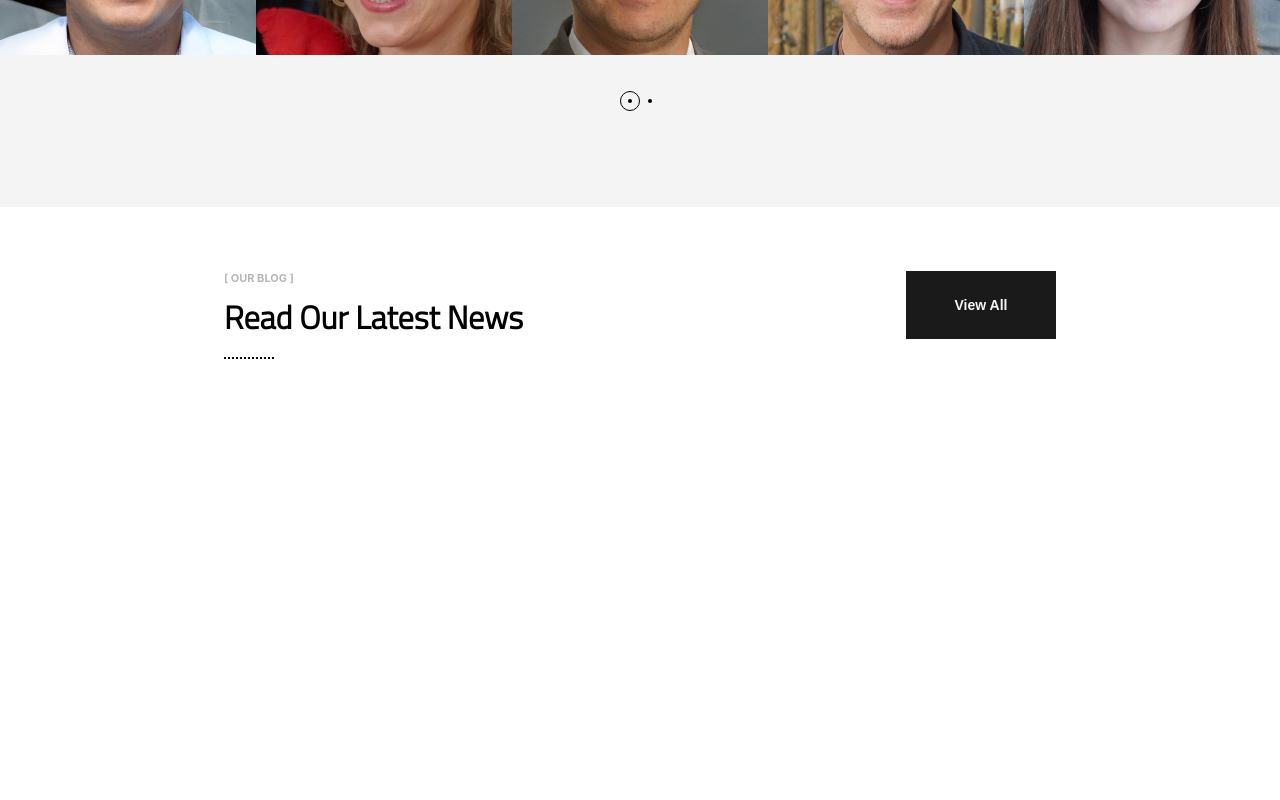
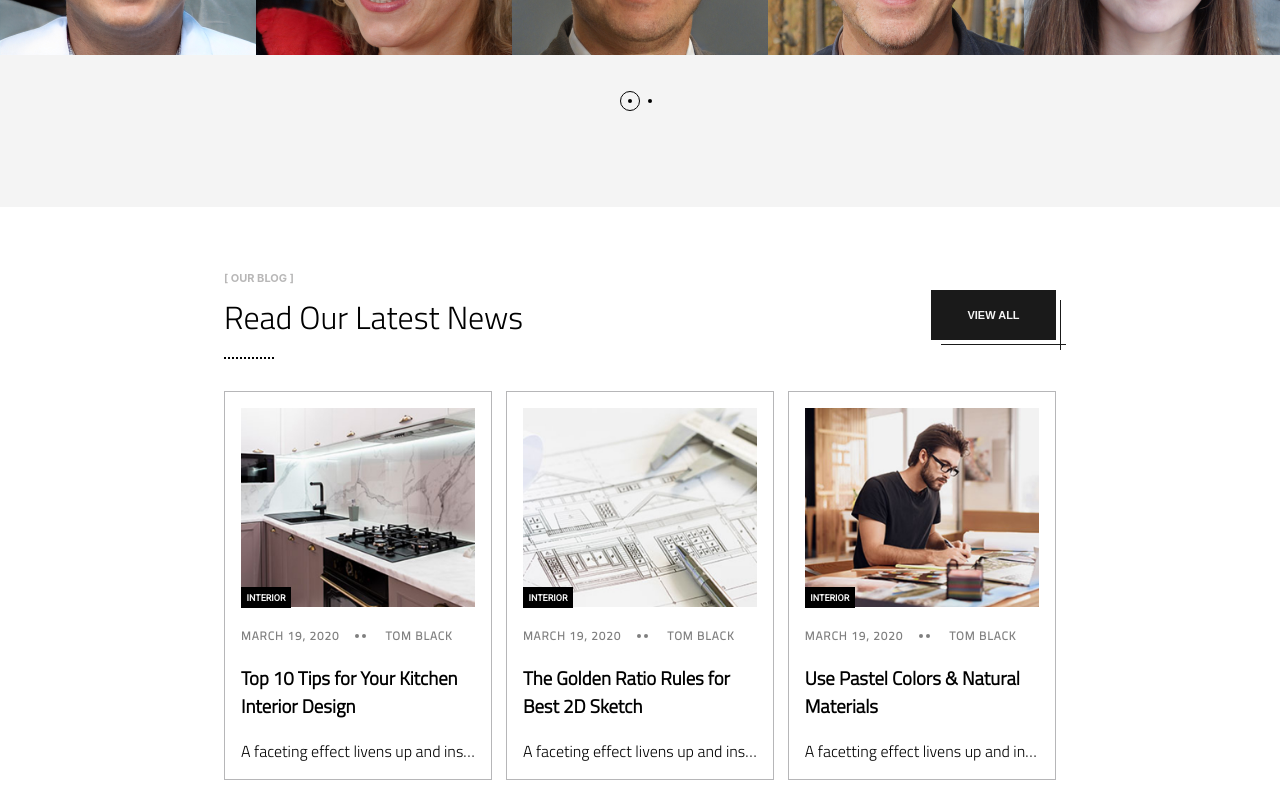
Before and after one commit to SharjeelSIqbal/headwire-assessment, a React (Create React App) app: page / in a window 1280 px wide. Shown: the part 2180-2980 px from the top of the page. Before the commit the page ends 2603 px from the top, so only its background shows below. Built offline with nearby package versions, Linux system fonts and the light colour scheme; a web font is replaced by a local one.

Commit message:
adjusted blog posts to fit inside a container and styled them accordingtto the mock-up, added some basic transition to the button

```diff
--- a/src/App.jsx
+++ b/src/App.jsx
@@ -1,4 +1,4 @@
-import {  Founder, About, HeaderSection, MeetOurTeam, Blog } from './components'
+import {  Founder, About, HeaderSection, MeetOurTeam, BlogPosts } from './components'
 
 const App = () => (
   <>
@@ -6,7 +6,7 @@ const App = () => (
     <Founder />
     <About />
     <MeetOurTeam />
-    <Blog />
+    <BlogPosts />
   </>
   )
 
--- a/src/components/blog.jsx
+++ b/src/components/blog-posts.jsx
@@ -1,22 +1,23 @@
 import '../css/blog.css'
+import { BlogCardContainer } from './blog'
 import { BracketHeading, SectionSubHeading } from './layout'
 
 const Blog = () => (
   <div className='ptb-4'>
     <div id='blog' className='w-container column m-center'>
-      <div className="flex space-between">
+      <div className="flex space-between align-center">
         <div className='column'>
           <BracketHeading> OUR BLOG </BracketHeading>
-          <SectionSubHeading>Read Our Latest News</SectionSubHeading>
+          <SectionSubHeading className='medium'>Read Our Latest News</SectionSubHeading>
           <div className='border-dotted' />
         </div>
-        <button className='blog-button'>
+        <button className='blog-button relative'>
           View All
+        <div className='blog-button-line-horizontal' />
+        <div className='blog-button-line-vertical' />
         </button>
       </div>
-      <div className="row-center">
-
-      </div>
+      <BlogCardContainer />
     </div>
   </div>
 )
--- a/src/components/blog/blog-card-container.jsx
+++ b/src/components/blog/blog-card-container.jsx
@@ -1,6 +1,38 @@
-const BlogCardContainer = () => (
-  <div className="row-center w-100">
+import { BlogCard } from "."
 
-  </div>
-)
+
+const BlogCardContainer = () => {
+  const blogs = [{
+    img: '/imgs/grid1.jpeg',
+    imgAlt: 'interior design',
+    designStyle: 'interior',
+    date: 'March 19, 2020',
+    author: 'tom black',
+    title: 'Top 10 Tips for Your Kitchen Interior Design',
+    content: 'A faceting effect livens up and inspires creativity'
+  }, {
+    img: './imgs/grid2.jpeg',
+    imgAlt: 'house design',
+    designStyle: 'interior',
+    date: 'March 19, 2020',
+    author: 'Tom Black',
+    title: 'The Golden Ratio Rules for Best 2D Sketch',
+    content: 'A faceting effect livens up and inspires creativity'
+  }, {
+    img: './imgs/grid3.jpeg',
+    imgAlt: 'interior design',
+    designStyle: 'interior',
+    date: 'March 19, 2020',
+    author: 'tom black',
+    title: `Use Pastel Colors & Natural Materials`,
+    content: 'A facetting effect livens up and inspires creativity'
+  }]
+
+  return (
+    <div className="flex align-center space-between w-100 mtb-2">
+      {blogs.map(post => <BlogCard post={post} />)}
+    </div>
+  )
+
+}
 export default BlogCardContainer
--- a/src/components/blog/blog-card.jsx
+++ b/src/components/blog/blog-card.jsx
@@ -1,11 +1,33 @@
-const BlogCard = ({ img, imgAlt, date, author, heading, content, designStyle}) => (
-  <div className='blog-card column-center plr-2'>
-    <div className='relative'>
-      <img className='blog-image' src={img} alt={imgAlt} />
-      <div className='blog-design-style'>{designStyle}</div>
+const BlogCard = ({ post}) => (
+  <div className='blog-card'>
+    <div className='column-center m-1'>
+    <div className='blog-img  mb-1 relative '>
+      <img className='w-100 relative' src={post.img} alt={post.imgAlt} />
+      <div className='blog-design-style row-center bold white-text roboto'>
+        <p className='m-0'>{post.designStyle}</p>
+      </div>
     </div>
-    <div></div>
-
+    <div className='w-100 flex blog-cite m-0'>
+      <h5 className='m-0 flex align-center g-1 titillium'>
+        <span>{post.date}</span>
+        <div className='flex'>
+          <div className='blog-circle' />
+          <div className='blog-circle' />
+        </div>
+        <span> {post.author}</span>
+      </h5>
+    </div>
+    <div className='titillium'>
+        <a>
+        <h3>{post.title}</h3>
+        </a>
+    </div>
+    <div className='w-100 titillium'>
+      <p className='m-0 w-100 blog-content'>
+        {post.content}
+      </p>
+    </div>
+    </div>
   </div>
 )
 
--- a/src/components/index.js
+++ b/src/components/index.js
@@ -2,12 +2,12 @@ import { default as HeaderSection } from './header-section'
 import { default as Founder } from './founder'
 import { default as About } from './about'
 import { default as MeetOurTeam } from './meet-our-team'
-import { default as Blog } from './blog'
+import { default as BlogPosts } from './blog-posts'
 
 
 export {
   About,
-  Blog,
+  BlogPosts,
   Founder,
   HeaderSection,
   MeetOurTeam
--- a/src/css/blog.css
+++ b/src/css/blog.css
@@ -1,14 +1,81 @@
-.blog-section {
+.blog-button {
+  height: 3.15rem;
+  width: 125px;
+  font-size: 11px;
+  font-weight: bold;
+  background-color: #1A1A1A;
+  color: whitesmoke;
+  text-transform: uppercase;
+}
 
-
+.blog-button-line-horizontal {
+  position: absolute;
+  height: 1px;
+  width: 125px;
+  bottom: -5px;
+  left: 10px;
+  border-bottom: 1px solid #1A1A1A;
+  transition: left .5s linear;
 }
 
 
-.blog-button {
-  height: 4.25rem;
-  width: 150px;
+
+.blog-button-line-vertical {
+  position: absolute;
+  height: 3.15rem;
+  width: 1px;
+  border-right: 1px solid #1A1A1A;
+  right: -5px;
+  top: 10px;
+  transition: top .5s linear;
+}
+
+.blog-button:hover .blog-button-line-vertical {
+  transition: top .5s linear;
+  top: 0;
+}
+
+.blog-button:hover .blog-button-line-horizontal {
+  transition: left .5s linear;
+  left: 0;
+}
+
+
+.blog-card {
+  border: 1px solid #B6B6B8;
+  width: 32%;
+}
+
+
+.blog-design-style {
+  padding: .35rem;
+  position: absolute;
+  bottom: 3px;
+  left: 0;
+  text-transform: uppercase;
+  background-color: black;
+  font-size: 9px;
+}
+
+
+.blog-content {
+  white-space: nowrap;
+  text-overflow: ellipsis;
+  overflow: hidden;
+}
+
+
+.blog-cite {
+  text-transform: uppercase;
+  color:rgba(0, 0, 0, 0.5);
   font-size: 14px;
-  font-weight: bold;
-  background-color: #1A1A1A;
-  color: whitesmoke;
+  letter-spacing: 1px;
 }
+
+.blog-circle {
+  border-radius: 50%;
+  width: 4px;
+  height: 4px;
+  background-color: rgba(0, 0, 0, 0.5);
+  margin-right: 3px;
+}
--- a/src/css/layout.css
+++ b/src/css/layout.css
@@ -39,6 +39,10 @@
   font-weight: lighter;
 }
 
+.medium {
+  font-weight: normal;
+}
+
 .gray-text {
   color: #A7A6A6;
 }
@@ -65,6 +69,9 @@
   padding: 0rem 2.75rem;
 }
 
+.p-1 {
+  padding: 1rem;
+}
 .m-center {
   margin: 0 auto;
 }
@@ -87,6 +94,10 @@
 
 .mb-1 {
   margin-bottom: 1rem;
+}
+
+.m-1 {
+  margin: 1rem;
 }
 
 .mtb-container {
```
